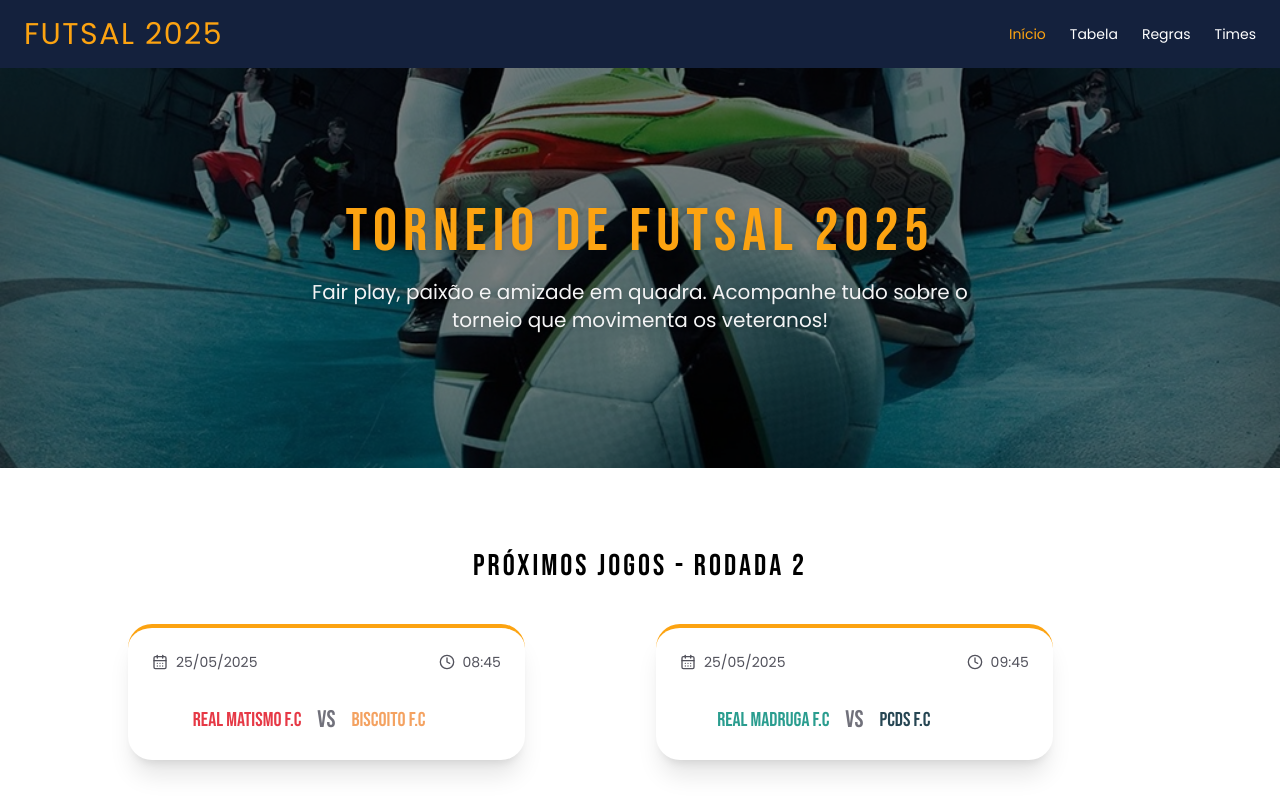
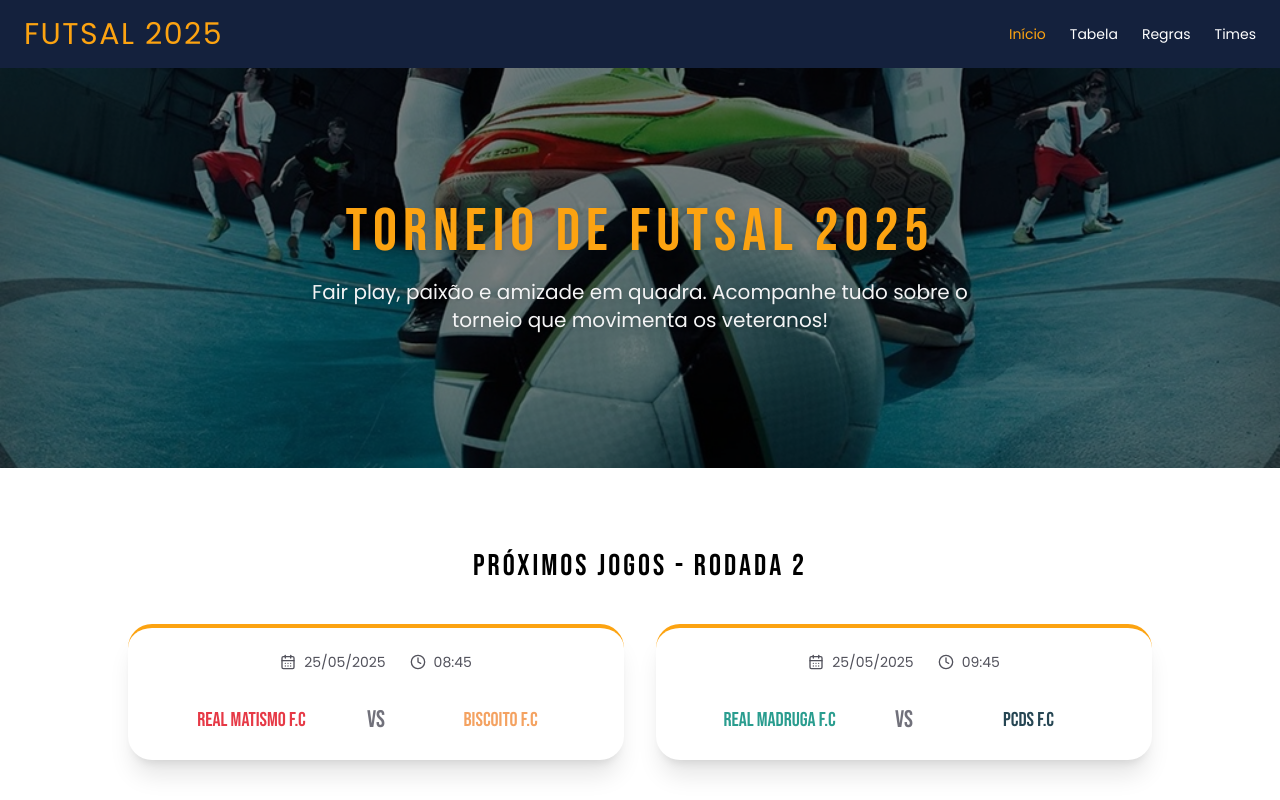
Before and after one commit to WashingtonLuiz81/torneio-futsal, a Next.js app: page / in a window 1280 px wide. Shown: the top 800 px of the page. Built offline with nearby package versions, Linux system fonts and the light colour scheme.

Commit message:
bugfix: resolved bugfix

```diff
--- a/src/components/CountdownSection.tsx
+++ b/src/components/CountdownSection.tsx
@@ -1,19 +1,18 @@
 "use client";
 
 import { useEffect, useState } from "react";
-import { Clock } from "lucide-react";
 import { format } from "date-fns";
 import { ptBR } from "date-fns/locale/pt-BR";
+import tabela from "@/lib/data/tabela.json";
 
-const nextMatchDate = new Date("2025-05-25T08:45:00");
+const matchDurationMinutes = 60;
 
 export const CountdownSection = () => {
-  const [timeLeft, setTimeLeft] = useState<{
-    days: number;
-    hours: number;
-    minutes: number;
-    seconds: number;
-  }>({
+  const [nextMatchDate, setNextMatchDate] = useState<Date | null>(null);
+  const [status, setStatus] = useState<"countdown" | "live" | "waiting">(
+    "waiting"
+  );
+  const [timeLeft, setTimeLeft] = useState({
     days: 0,
     hours: 0,
     minutes: 0,
@@ -21,9 +20,47 @@ export const CountdownSection = () => {
   });
 
   useEffect(() => {
+    // Encontrar o próximo jogo não realizado com data futura
+    const proximaRodada = tabela.find((r) =>
+      r.jogos.some((j) => {
+        const [h, m] = j.hora.split(":");
+        const dataHora = new Date(
+          `${j.data}T${h.padStart(2, "0")}:${m.padStart(2, "0")}:00`
+        );
+        return dataHora > new Date();
+      })
+    );
+
+    if (proximaRodada) {
+      const jogo = proximaRodada.jogos[0]; // pega o primeiro jogo da rodada
+      const [h, m] = jogo.hora.split(":");
+      const dataHora = new Date(
+        `${jogo.data}T${h.padStart(2, "0")}:${m.padStart(2, "0")}:00`
+      );
+      setNextMatchDate(dataHora);
+    }
+  }, []);
+
+  useEffect(() => {
+    if (!nextMatchDate) return;
+
     const updateCountdown = () => {
       const now = new Date().getTime();
-      const distance = nextMatchDate.getTime() - now;
+      const start = nextMatchDate.getTime();
+      const end = start + matchDurationMinutes * 60 * 1000;
+
+      if (now >= start && now <= end) {
+        setStatus("live");
+        return;
+      }
+
+      if (now > end) {
+        setStatus("waiting");
+        return;
+      }
+
+      setStatus("countdown");
+      const distance = start - now;
 
       const days = Math.floor(distance / (1000 * 60 * 60 * 24));
       const hours = Math.floor(
@@ -35,9 +72,10 @@ export const CountdownSection = () => {
       setTimeLeft({ days, hours, minutes, seconds });
     };
 
+    updateCountdown();
     const interval = setInterval(updateCountdown, 1000);
     return () => clearInterval(interval);
-  }, []);
+  }, [nextMatchDate]);
 
   return (
     <section className="bg-highlight text-white py-16 px-4">
@@ -46,6 +84,8 @@ export const CountdownSection = () => {
           Contagem para a próxima rodada
         </h2>
 
+        {status === "countdown" && nextMatchDate && (
+          <>
             <p className="font-sans text-lg mb-8">
               A bola vai rolar no dia{" "}
               <strong className="underline">
@@ -54,7 +94,6 @@ export const CountdownSection = () => {
                 })}
               </strong>
             </p>
-
             <div className="flex justify-center gap-6 text-4xl font-bold font-mono">
               <div className="text-center">
                 <p>{String(timeLeft.days).padStart(2, "0")}</p>
@@ -73,6 +112,20 @@ export const CountdownSection = () => {
                 <span className="text-sm font-sans">seg</span>
               </div>
             </div>
+          </>
+        )}
+
+        {status === "live" && (
+          <p className="text-2xl font-bold animate-pulse text-green-300 mt-6">
+            🟢 Bola rolando agora!
+          </p>
+        )}
+
+        {status === "waiting" && (
+          <p className="text-lg italic text-yellow-200 mt-6">
+            ⏳ Aguardando atualização da tabela...
+          </p>
+        )}
       </div>
     </section>
   );
--- a/src/components/NextMatchesSection.tsx
+++ b/src/components/NextMatchesSection.tsx
@@ -1,4 +1,3 @@
-// components/NextMatchesSection.tsx
 "use client";
 
 import { CalendarDays, Clock } from "lucide-react";
@@ -7,10 +6,49 @@ import times from "@/lib/data/times.json";
 
 const getTimeById = (id: string) => times.find((t) => t.id === id);
 
+const getStatusDoJogo = (data: string, hora: string) => {
+  const agora = new Date();
+
+  const [horaStr, minutoStr] = hora.split(":");
+  const [ano, mes, dia] = data.split("-").map(Number);
+  const horaNum = Number(horaStr);
+  const minutoNum = Number(minutoStr);
+
+  const inicio = new Date(ano, mes - 1, dia, horaNum, minutoNum);
+  const fim = new Date(inicio.getTime() + 60 * 60000); // 60 minutos
+
+  if (isNaN(inicio.getTime())) return "invalido";
+  if (agora < inicio) return "em_breve";
+  if (agora >= inicio && agora <= fim) return "em_andamento";
+  return "aguardando_atualizacao";
+};
+
 export const NextMatchesSection = () => {
-  const proximaRodada = tabela.find((r) => r.realizada === false);
+  const proximaRodada = tabela.find((rodada) =>
+    rodada.jogos.some((jogo) => {
+      const [horaStr, minutoStr] = jogo.hora.split(":");
+      const [ano, mes, dia] = jogo.data.split("-").map(Number);
+      const hora = Number(horaStr);
+      const minuto = Number(minutoStr);
+      const dataHora = new Date(ano, mes - 1, dia, hora, minuto);
+      return dataHora > new Date();
+    })
+  );
 
-  if (!proximaRodada) return null;
+  if (!proximaRodada) {
+    return (
+      <section className="py-20 px-4 max-w-full">
+        <div className="mx-auto max-w-[1024px] text-center">
+          <h2 className="text-3xl font-bebas uppercase text-secondary mb-4 tracking-widest">
+            Próximos Jogos
+          </h2>
+          <p className="text-zinc-600 text-lg">
+            Nenhum jogo agendado no momento.
+          </p>
+        </div>
+      </section>
+    );
+  }
 
   return (
     <section className="py-20 px-4 max-w-full">
@@ -23,16 +61,42 @@ export const NextMatchesSection = () => {
           {proximaRodada.jogos.map((jogo, idx) => {
             const timeA = getTimeById(jogo.casa);
             const timeB = getTimeById(jogo.fora);
+            const status = getStatusDoJogo(jogo.data, jogo.hora);
+
             return (
               <div
                 key={idx}
-                className="bg-white shadow-xl rounded-xl p-6 hover:scale-105 transition-transform duration-300 border-t-4 border-highlight max-w-[80%]"
+                className="w-full bg-white shadow-xl rounded-xl p-6 hover:scale-105 transition-transform duration-300 border-t-4 border-highlight"
               >
-                <div className="flex items-center justify-between mb-8 text-zinc-600 text-sm font-sans">
+                <div className="flex items-center justify-center mb-8 text-zinc-600 text-sm font-sans min-h-[20px]">
+                  {status === "em_andamento" && (
+                    <span className="text-highlight animate-pulse font-bold text-sm">
+                      🟢 Bola rolando!
+                    </span>
+                  )}
+
+                  {status === "aguardando_atualizacao" && (
+                    <span className="text-yellow-600 italic text-sm">
+                      ⏳ Aguardando atualização da tabela...
+                    </span>
+                  )}
+
+                  {status === "invalido" && (
+                    <span className="text-red-600 text-sm italic">
+                      ⚠️ Erro ao interpretar data ou hora do jogo.
+                    </span>
+                  )}
+
+                  {status === "em_breve" && (
+                    <div className="flex gap-6">
                       <div className="flex items-center gap-2">
                         <CalendarDays size={16} />
                         <span>
-                      {new Date(jogo.data).toLocaleDateString("pt-BR")}
+                          {new Date(
+                            Number(jogo.data.split("-")[0]),
+                            Number(jogo.data.split("-")[1]) - 1,
+                            Number(jogo.data.split("-")[2])
+                          ).toLocaleDateString("pt-BR")}
                         </span>
                       </div>
                       <div className="flex items-center gap-2">
@@ -40,9 +104,11 @@ export const NextMatchesSection = () => {
                         <span>{jogo.hora}</span>
                       </div>
                     </div>
+                  )}
+                </div>
 
-                <div className="flex items-center justify-between gap-4">
-                  <div className="flex-1 text-right">
+                <div className="flex flex-col sm:flex-row items-center justify-center sm:justify-between gap-2 sm:gap-4 text-center">
+                  <div className="flex-1">
                     <p
                       className="text-xl font-bebas uppercase"
                       style={{ color: timeA?.cor || "#000" }}
@@ -51,7 +117,7 @@ export const NextMatchesSection = () => {
                     </p>
                   </div>
                   <span className="font-bebas text-2xl text-zinc-500">vs</span>
-                  <div className="flex-1 text-left">
+                  <div className="flex-1">
                     <p
                       className="text-xl font-bebas uppercase"
                       style={{ color: timeB?.cor || "#000" }}
```
Lines whose indentation alone changed are shown as unchanged.
